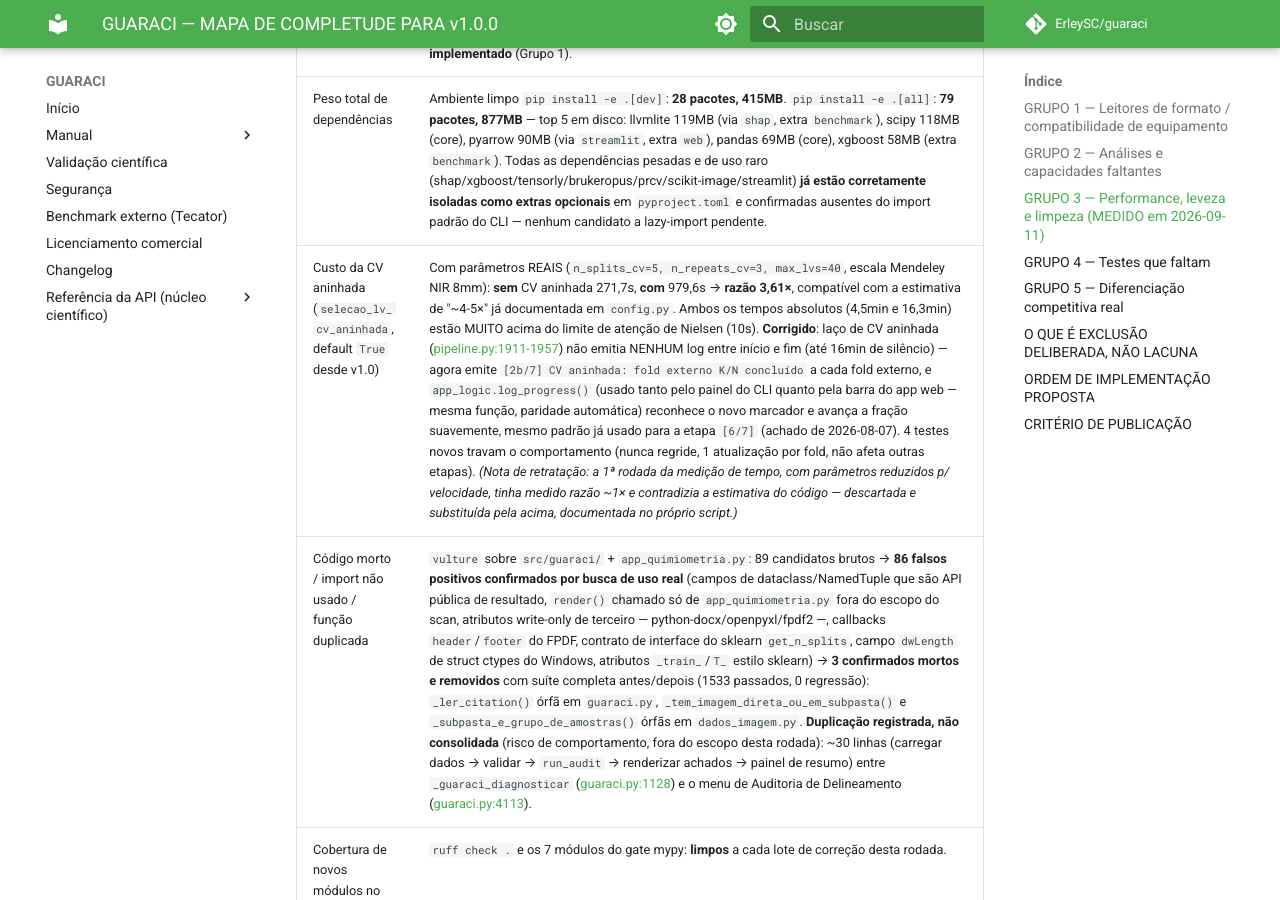
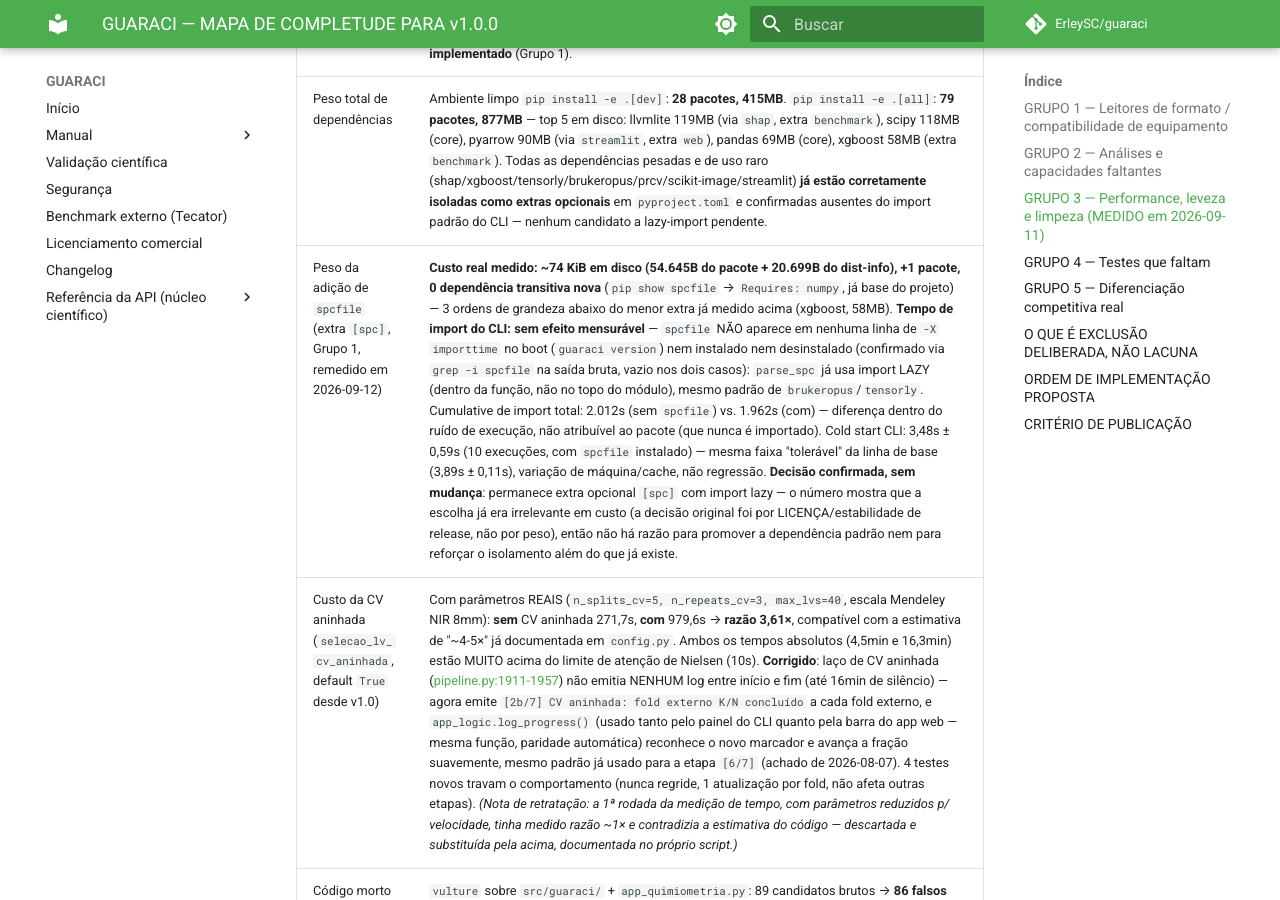
Before and after one commit to ErleySC/guaraci, an MkDocs documentation site: the page built from docs/MAPA_COMPLETUDE_V1.md, in a window 1280 px wide and 900 px high, scrolled down 5424 px. Built offline with MkDocs 1.6.1 and Material for MkDocs 9.7.7, drawn with Linux system fonts in a browser that asks for light colours; comment, search, counter and statistics services are not loaded.

Commit message:
docs: Grupo 1 x Grupo 3 -- remede peso real do extra [spc] (spcfile)
A instrucao original pedia para remedir o peso de "spectrochempy" e
decidir empacotamento -- mas spectrochempy nunca foi adicionado como
dependencia (nem em pyproject.toml/requirements.txt, nem instalado; so'
e' citado no docstring de importadores_proprietarios.py como a
biblioteca REJEITADA por licenca CeCILL-B incompativel com GPL). A
depend\u00eancia real adicionada para SPC foi `spcfile` (extra [spc]) --
remedida em seu lugar, cruzando com a linha de base ja' medida no
Grupo 3 (2026-09-11).

Custo real medido: ~74 KiB em disco (+1 pacote, 0 dependencia
transitiva nova -- `Requires: numpy`, ja' base do projeto), 3 ordens de
grandeza abaixo do menor extra ja' medido (xgboost, 58MB). Tempo de
import do CLI: `spcfile` NAO aparece em nenhuma linha de
`-X importtime` no boot (`guaraci version`), instalado ou nao --
confirma o import LAZY ja' existente em `parse_spc` (mesmo padrao de
brukeropus/tensorly). Cold start CLI (10 execucoes, com spcfile
instalado): 3,48s +/- 0,59s, mesma faixa "toleravel" da linha de base
(3,89s +/- 0,11s).

Decisao: mantido como extra opcional [spc] com import lazy, sem
mudanca -- o numero confirma que a escolha original (por LICENCA e
estabilidade de release, nao por peso) ja' era irrelevante em custo de
performance.

Co-Authored-By: Claude Sonnet 5 <noreply@anthropic.com>

```diff
--- a/docs/MAPA_COMPLETUDE_V1.md
+++ b/docs/MAPA_COMPLETUDE_V1.md
@@ -75,6 +75,7 @@ Medido por instrução dedicada (ver scripts versionados em `scripts/medicoes/`)
 | Tempo de inicialização (Streamlit) | Boot até aceitar TCP: 1,24s ± 0,22s (5 execuções). Até 1ª resposta HTTP 200: 1,54s ± 0,61s. **Limitação declarada**: mede o shell estático, não o render completo pós-websocket (exigiria Playwright — deliberadamente não adicionado só para esta medição). |
 | Uso de memória com dataset grande | HSI sintético (64×64×224, 60 gravações, ~210MB de dado bruto — 64×64 é a resolução REAL do dataset público DeepHS Kaki/VIS): **pico de 1,27GB de RSS**, ~6× o tamanho do dado bruto (não investigado a fundo — ordem de grandeza menor, prioridade mais baixa). Tabular sintético na escala do maior dataset público integrado (Mendeley NIR 8mm, n=100×11500 canais): **pico de 1,04GB de RSS** via `psutil` (RSS do processo). **Investigado com `tracemalloc` de granularidade de linha (Passo 216) — hipótese de matriz p×p REFUTADA**: o pico rastreado pelo tracemalloc foi de só **410,7MB**, menos da metade do RSS total, e nenhuma alocação isolada relevante aparece nesse valor — as maiores são cópias `X_raw[idx]` inteiramente ordinárias do split de holdout (~26MB e ~22MB, [pipeline.py:1688](../src/guaraci/pipeline.py)/[:1717](../src/guaraci/pipeline.py), lineares em n×p, não quadráticas), renderização de figuras matplotlib (~63MB+42MB+21MB) e maquinário de import (~57MB+12MB). Os ~630MB que faltam para bater com o RSS não são visíveis ao tracemalloc — mais consistente com memória de trabalho de BLAS/LAPACK (SVD para PCA/PLS num p=11500 "largo") e retenção normal de páginas pelo alocador do SO do que com um vazamento identificável. **Classificado como arquitetura aceitável para datasets largos (p≫n), não um bug — nenhuma correção aplicada.** GC-IMS bruto: **N/A, sem leitor implementado** (Grupo 1). |
 | Peso total de dependências | Ambiente limpo `pip install -e .[dev]`: **28 pacotes, 415MB**. `pip install -e .[all]`: **79 pacotes, 877MB** — top 5 em disco: llvmlite 119MB (via `shap`, extra `benchmark`), scipy 118MB (core), pyarrow 90MB (via `streamlit`, extra `web`), pandas 69MB (core), xgboost 58MB (extra `benchmark`). Todas as dependências pesadas e de uso raro (shap/xgboost/tensorly/brukeropus/prcv/scikit-image/streamlit) **já estão corretamente isoladas como extras opcionais** em `pyproject.toml` e confirmadas ausentes do import padrão do CLI — nenhum candidato a lazy-import pendente. |
+| Peso da adição de `spcfile` (extra `[spc]`, Grupo 1, remedido em 2026-09-12) | **Custo real medido: ~74 KiB em disco (54.645B do pacote + 20.699B do dist-info), +1 pacote, 0 dependência transitiva nova** (`pip show spcfile` → `Requires: numpy`, já base do projeto) — 3 ordens de grandeza abaixo do menor extra já medido acima (xgboost, 58MB). **Tempo de import do CLI: sem efeito mensurável** — `spcfile` NÃO aparece em nenhuma linha de `-X importtime` no boot (`guaraci version`) nem instalado nem desinstalado (confirmado via `grep -i spcfile` na saída bruta, vazio nos dois casos): `parse_spc` já usa import LAZY (dentro da função, não no topo do módulo), mesmo padrão de `brukeropus`/`tensorly`. Cumulative de import total: 2.012s (sem `spcfile`) vs. 1.962s (com) — diferença dentro do ruído de execução, não atribuível ao pacote (que nunca é importado). Cold start CLI: 3,48s ± 0,59s (10 execuções, com `spcfile` instalado) — mesma faixa "tolerável" da linha de base (3,89s ± 0,11s), variação de máquina/cache, não regressão. **Decisão confirmada, sem mudança**: permanece extra opcional `[spc]` com import lazy — o número mostra que a escolha já era irrelevante em custo (a decisão original foi por LICENÇA/estabilidade de release, não por peso), então não há razão para promover a dependência padrão nem para reforçar o isolamento além do que já existe. |
 | Custo da CV aninhada (`selecao_lv_cv_aninhada`, default `True` desde v1.0) | Com parâmetros REAIS (`n_splits_cv=5, n_repeats_cv=3, max_lvs=40`, escala Mendeley NIR 8mm): **sem** CV aninhada 271,7s, **com** 979,6s → **razão 3,61×**, compatível com a estimativa de "~4-5×" já documentada em `config.py`. Ambos os tempos absolutos (4,5min e 16,3min) estão MUITO acima do limite de atenção de Nielsen (10s). **Corrigido**: laço de CV aninhada ([pipeline.py:1911-1957](../src/guaraci/pipeline.py)) não emitia NENHUM log entre início e fim (até 16min de silêncio) — agora emite `[2b/7] CV aninhada: fold externo K/N concluído` a cada fold externo, e `app_logic.log_progress()` (usado tanto pelo painel do CLI quanto pela barra do app web — mesma função, paridade automática) reconhece o novo marcador e avança a fração suavemente, mesmo padrão já usado para a etapa `[6/7]` (achado de 2026-08-07). 4 testes novos travam o comportamento (nunca regride, 1 atualização por fold, não afeta outras etapas). *(Nota de retratação: a 1ª rodada da medição de tempo, com parâmetros reduzidos p/ velocidade, tinha medido razão ~1× e contradizia a estimativa do código — descartada e substituída pela acima, documentada no próprio script.)* |
 | Código morto / import não usado / função duplicada | `vulture` sobre `src/guaraci/` + `app_quimiometria.py`: 89 candidatos brutos → **86 falsos positivos confirmados por busca de uso real** (campos de dataclass/NamedTuple que são API pública de resultado, `render()` chamado só de `app_quimiometria.py` fora do escopo do scan, atributos write-only de terceiro — python-docx/openpyxl/fpdf2 —, callbacks `header`/`footer` do FPDF, contrato de interface do sklearn `get_n_splits`, campo `dwLength` de struct ctypes do Windows, atributos `_train_`/`T_` estilo sklearn) → **3 confirmados mortos e removidos** com suíte completa antes/depois (1533 passados, 0 regressão): `_ler_citation()` órfã em `guaraci.py`, `_tem_imagem_direta_ou_em_subpasta()` e `_subpasta_e_grupo_de_amostras()` órfãs em `dados_imagem.py`. **Duplicação registrada, não consolidada** (risco de comportamento, fora do escopo desta rodada): ~30 linhas (carregar dados → validar → `run_audit` → renderizar achados → painel de resumo) entre `_guaraci_diagnosticar` ([guaraci.py:1128](../src/guaraci/guaraci.py)) e o menu de Auditoria de Delineamento ([guaraci.py:4113](../src/guaraci/guaraci.py)). |
 | Cobertura de novos módulos no gate mypy | `ruff check .` e os 7 módulos do gate mypy: **limpos** a cada lote de correção desta rodada. |
```
